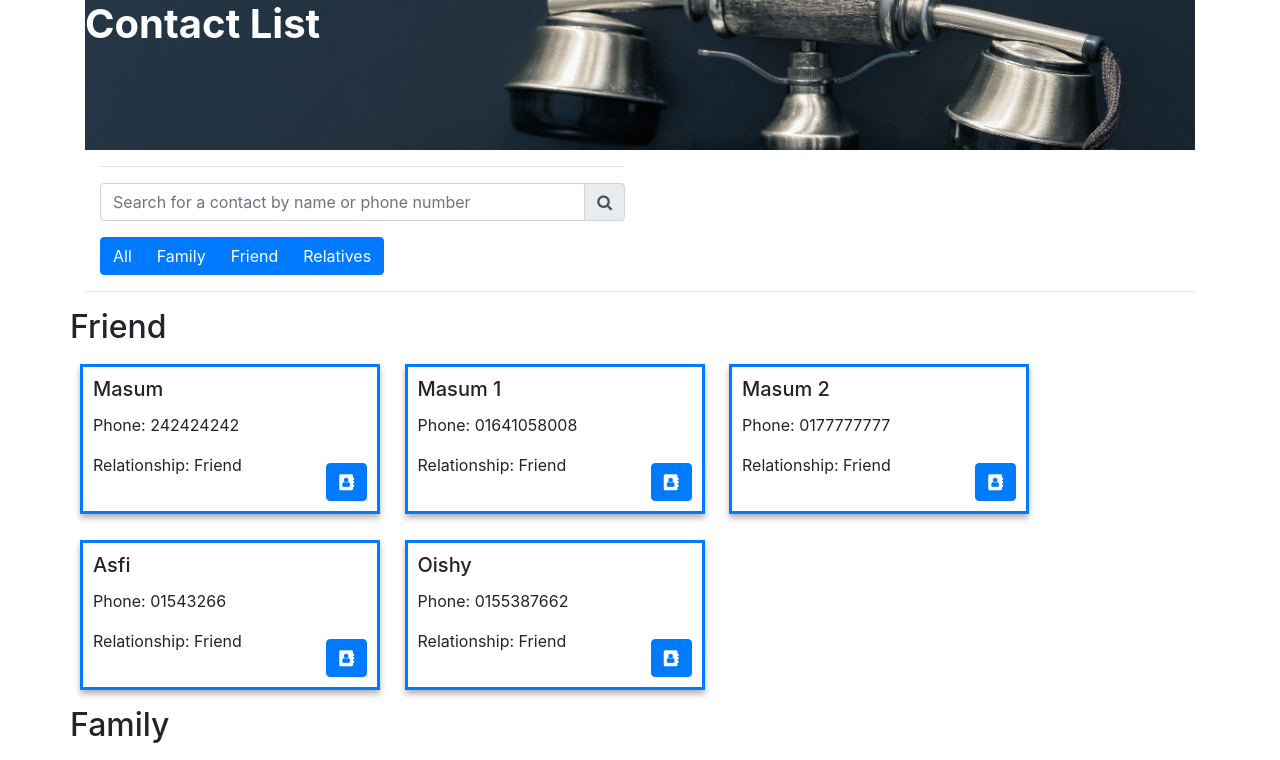
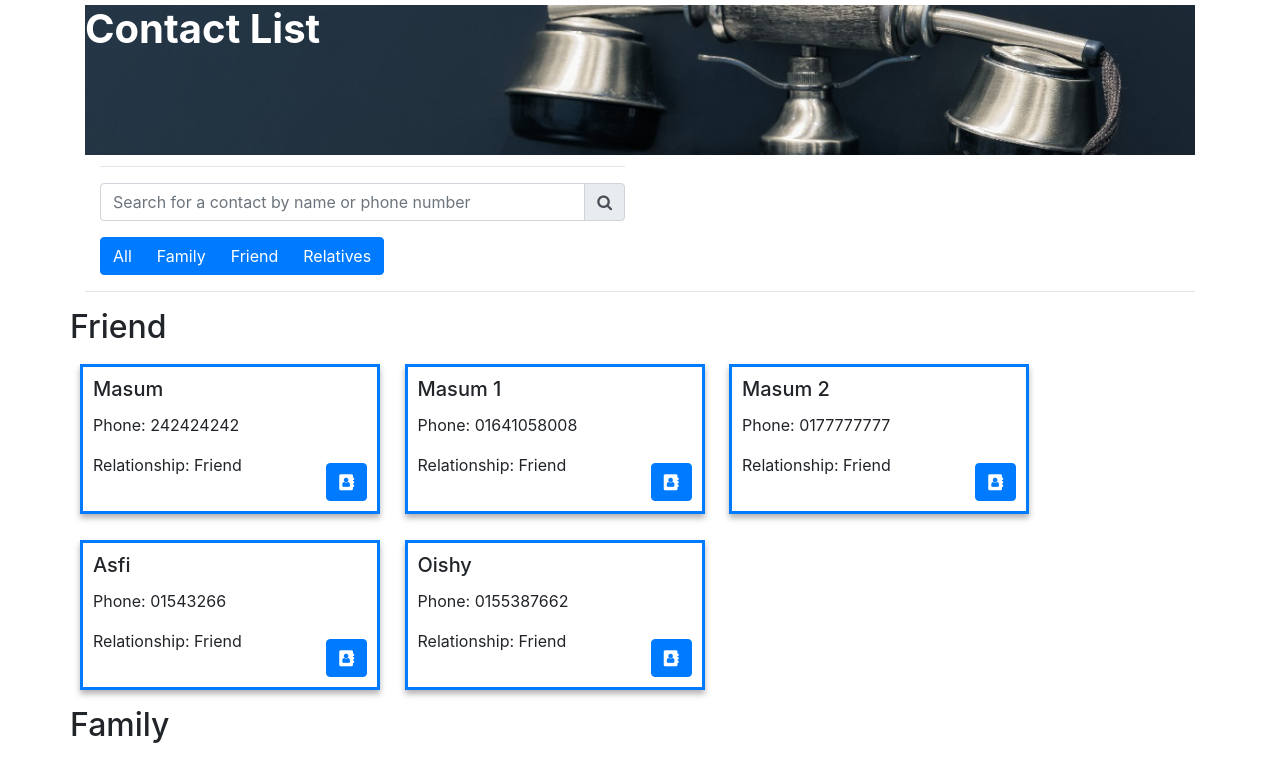
Before and after one commit to topmasum/webpage, a plain HTML site: page contactlist_asfi3.html in a window 1280 px wide. Shown: the top 760 px of the page. Drawn offline with nearby package versions, Linux system fonts and the light colour scheme.

Commit message:
Add files via upload

```diff
--- a/contactlist_asfi3.html
+++ b/contactlist_asfi3.html
@@ -35,11 +35,11 @@
         }
 	 #allContactsHeading {
     position: sticky;
-
+	top:5px;
     z-index: 100;
     width: 100%; /* Adjust the width as needed */
     height: 150px;
-    background-image: url(bang.jpg);
+    background-image: url('bang.jpg');
     background-position: center;
     background-size: cover;
     text-align: left;
@@ -51,7 +51,8 @@
 </head>
 <body>
 <div class="container">
-    <h1 id="allContactsHeading"><b>Contact List</b></h1>
+<div  id="allContactsHeading">
+    <h1><b>Contact List</b></h1></div>
     <div class="col-md-6">
         <hr>
         <!-- Filter Buttons for Categories -->
```
